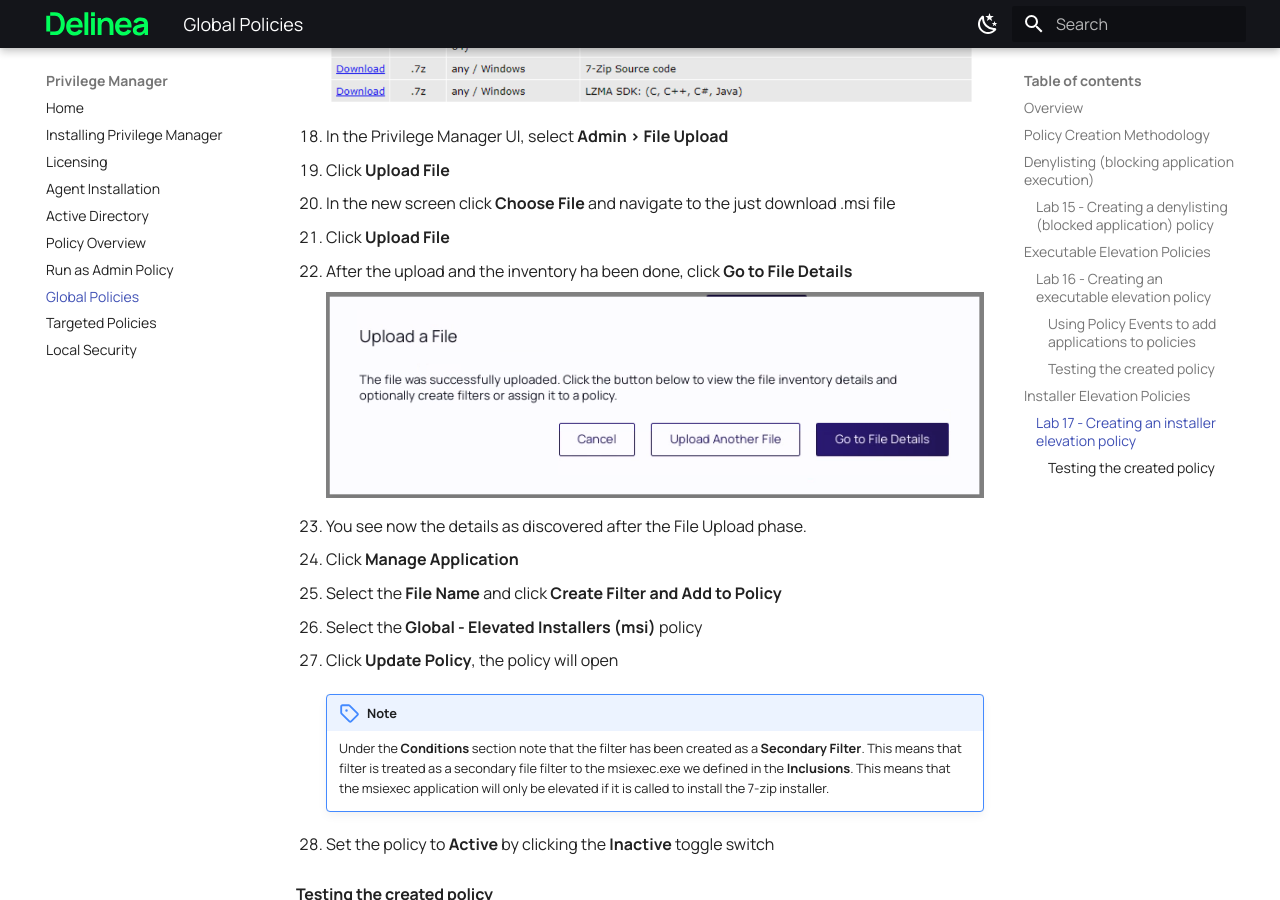
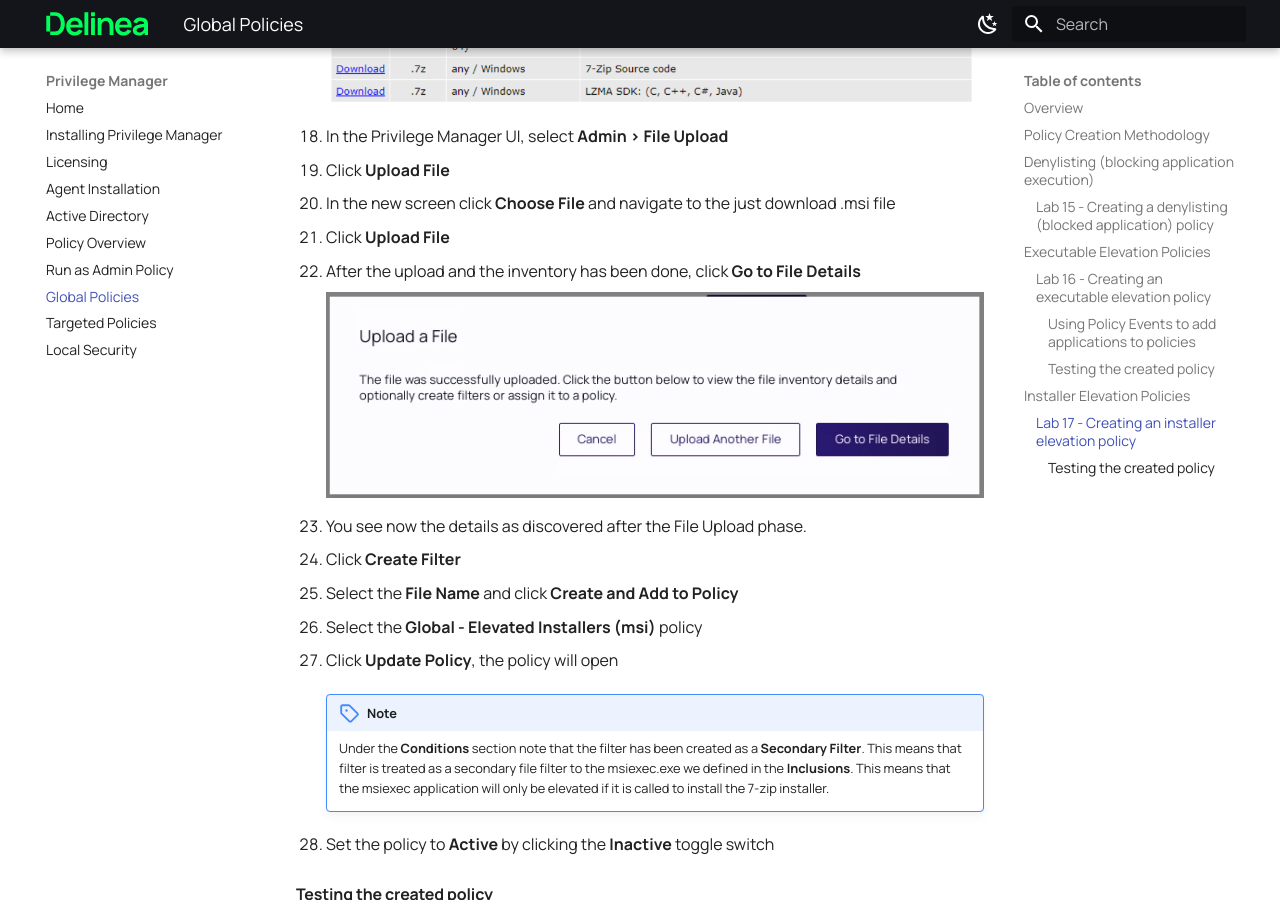
Before and after one commit to wessenstam/priv-manager, an MkDocs documentation site: the page built from docs/module7/module7.md, in a window 1280 px wide and 900 px high, scrolled down 11862 px. Built offline with MkDocs 1.6.1 and Material for MkDocs 9.7.7, drawn with Linux system fonts in a browser that asks for light colours.

Commit message:
Small updates

```diff
--- a/docs/module7/module7.md
+++ b/docs/module7/module7.md
@@ -278,15 +278,15 @@ When a .msi (Microsoft Installer) is executed within Windows, a separate executa
 
 21. Click **Upload File**
 
-22. After the upload and the inventory ha been done, click **Go to File Details**
+22. After the upload and the inventory has been done, click **Go to File Details**
 
     ![](images/pm-0013.png)
 
 23. You see now the details as discovered after the File Upload phase.
 
-24. Click **Manage Application**
+24. Click **Create Filter**
 
-25. Select the **File Name** and click **Create Filter and Add to Policy**
+25. Select the **File Name** and click **Create and Add to Policy**
 
 26. Select the **Global - Elevated Installers (msi)** policy
 
```
Also changed, not shown: docs/module4/module4.md (+1 -1 lines).
